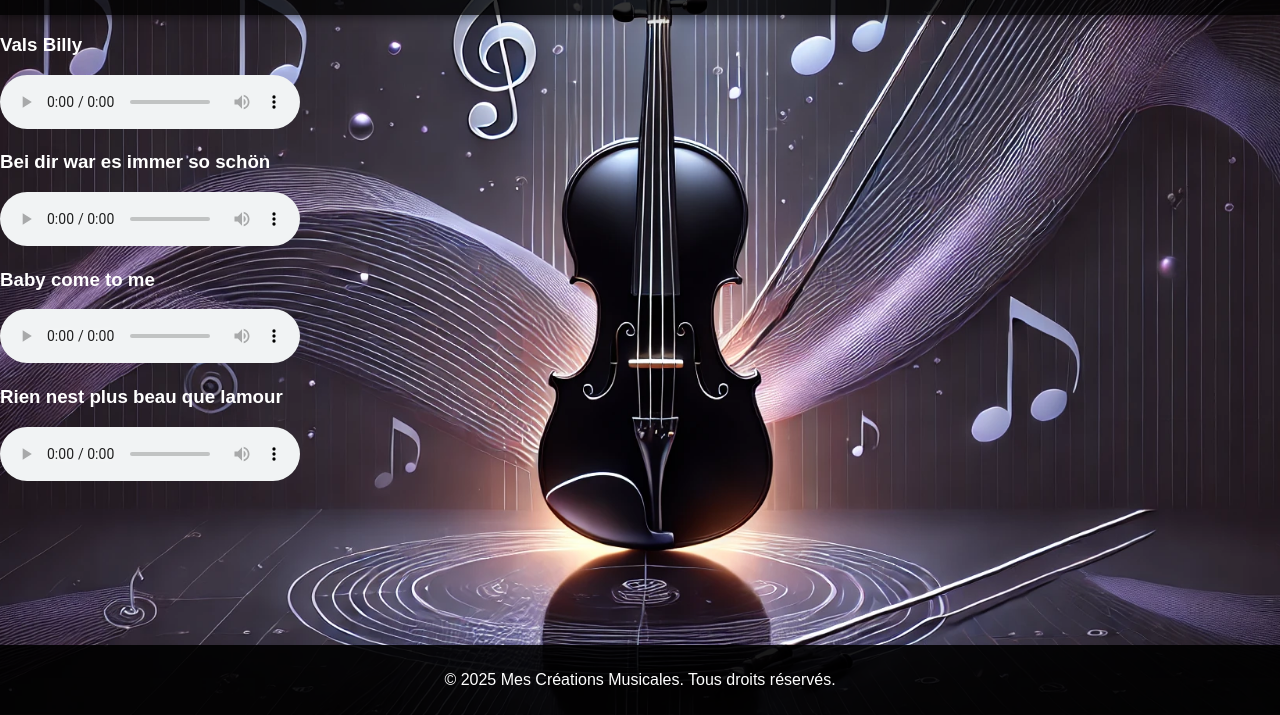
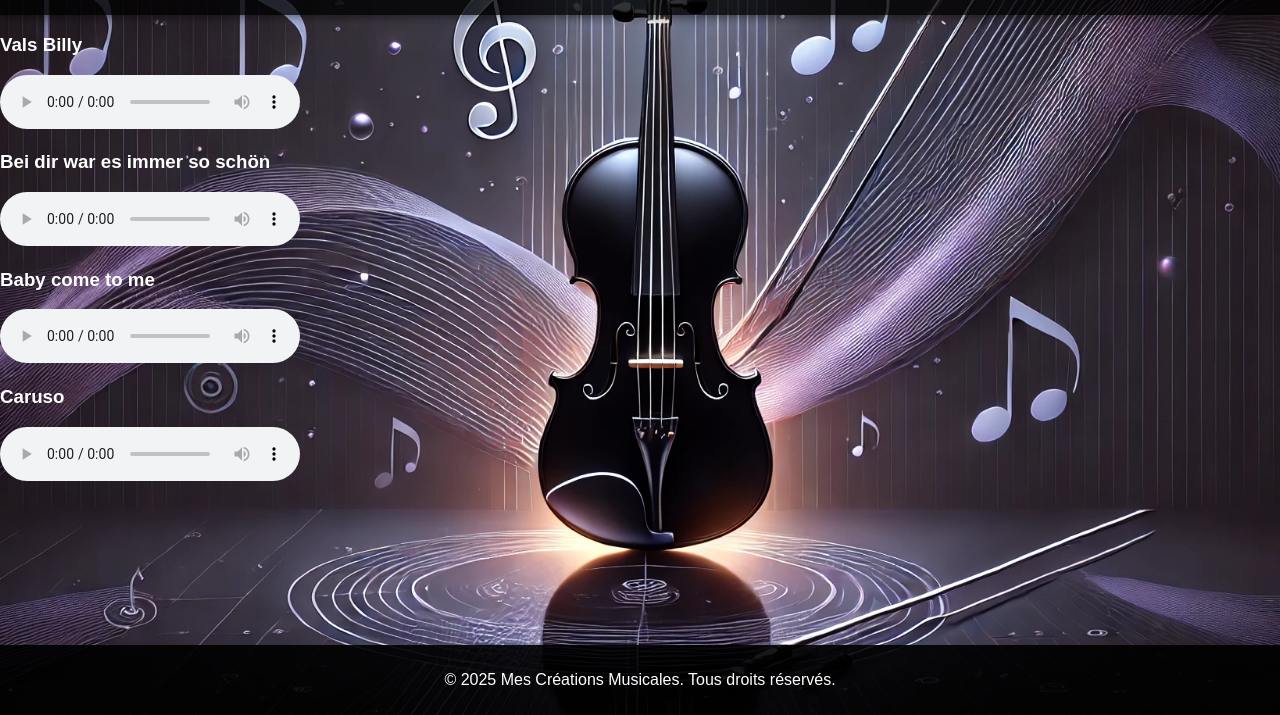
Before and after one commit to joseph57520/Hsl-music, a plain HTML site: page billy_hassli.html in a window 1280 px wide. Shown: the part 85-800 px from the top of the page. Drawn offline with Linux system fonts and the light colour scheme.

Commit message:
Update billy_hassli.html

```diff
--- a/billy_hassli.html
+++ b/billy_hassli.html
@@ -62,9 +62,9 @@
         </div>
 
         <div class="music-card">
-            <h3>Rien nest plus beau que lamour</h3>
+            <h3>Caruso</h3>
             <audio controls>
-                <source src="music/Rien nest plus beau que lamour.mp3" type="audio/mp3">
+                <source src="music/Caruso.mp3" type="audio/mp3">
                 Votre navigateur ne supporte pas l'élément audio.
             </audio>
         </div>
```
